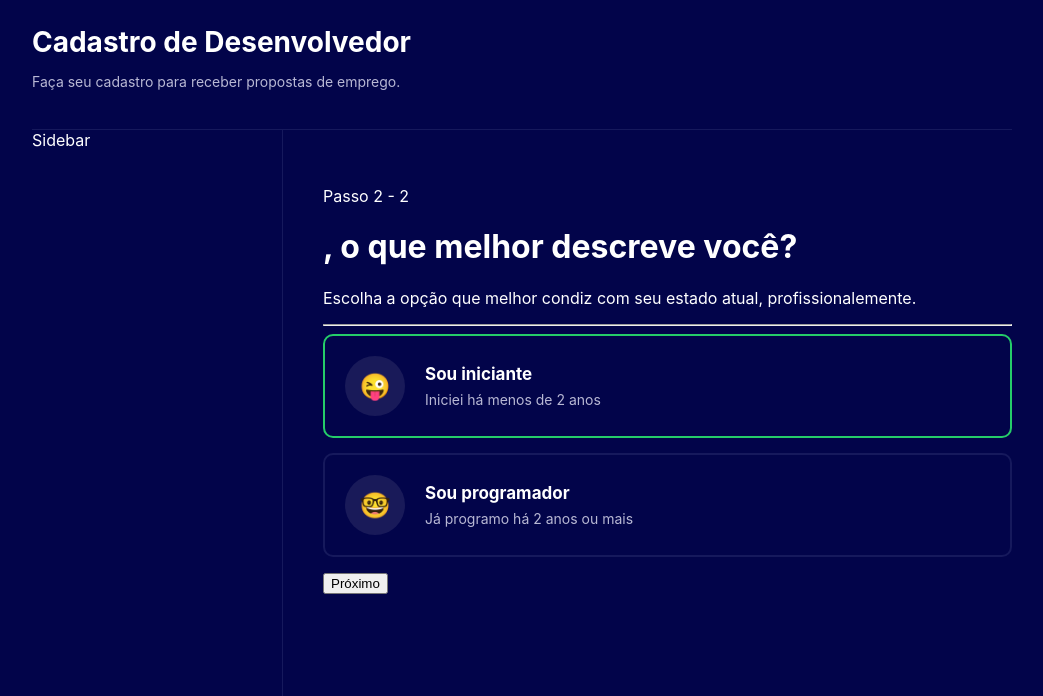
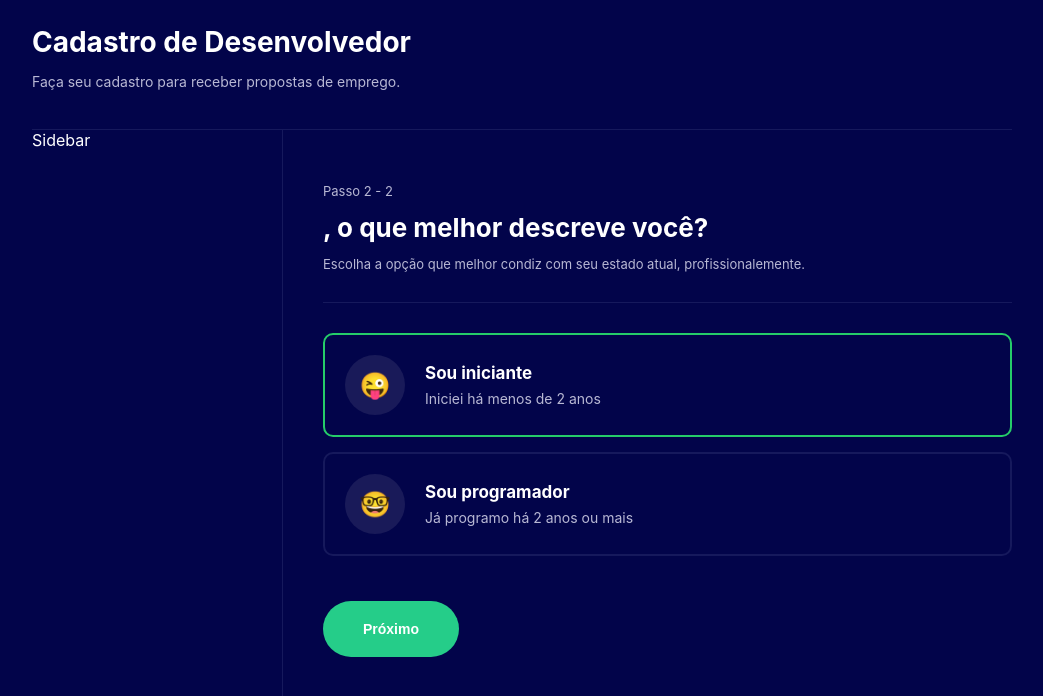
Before and after one commit to JrzenonDev/multi-step-form-react, a React (Create React App) app: page /step2 in a window 1280 px wide. Shown: the top 696 px of the page, without its empty margins (118-1161 px from the left). Built offline with nearby package versions, Linux system fonts and the light colour scheme.

Commit message:
style FormStep2

```diff
--- a/src/pages/FormStep2/styles.ts
+++ b/src/pages/FormStep2/styles.ts
@@ -1,3 +1,53 @@
 import styled from 'styled-components'
 
-export const Container = styled.div``
+export const Container = styled.div`
+  p {
+    font-size: 13px;
+    color: #b8b8d4;
+  }
+
+  h1 {
+    margin: 0;
+    padding: 0;
+    font-size: 26px;
+  }
+
+  hr {
+    height: 1px;
+    border: 0;
+    background-color: #16195c;
+    margin: 30px 0;
+  }
+
+  label {
+    font-size: 13px;
+
+    input {
+      display: block;
+      margin-top: 7px;
+      box-sizing: border-box;
+      width: 100%;
+      padding: 20px 10px;
+      border: 2px solid #25cd89;
+      border-radius: 10px;
+      color: #fff;
+      outline: 0;
+      font-size: 15px;
+      background-color: #02044a;
+    }
+
+  }
+
+  button {
+    background-color: #25cd89;
+    color: #fff;
+    font-size: 14px;
+    font-weight: bold;
+    padding: 20px 40px;
+    border: 0;
+    border-radius: 30px;
+    cursor: pointer;
+    margin-top: 30px;
+    outline: 0;
+  }
+`
```
